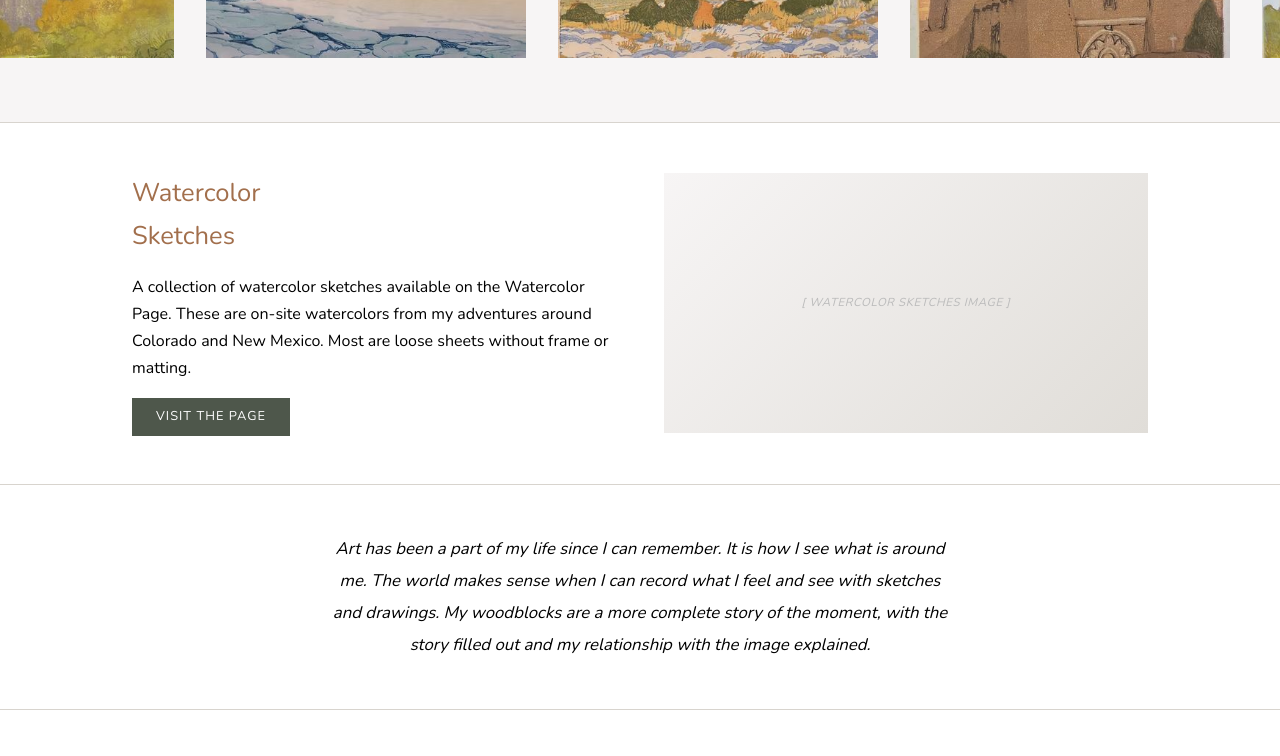
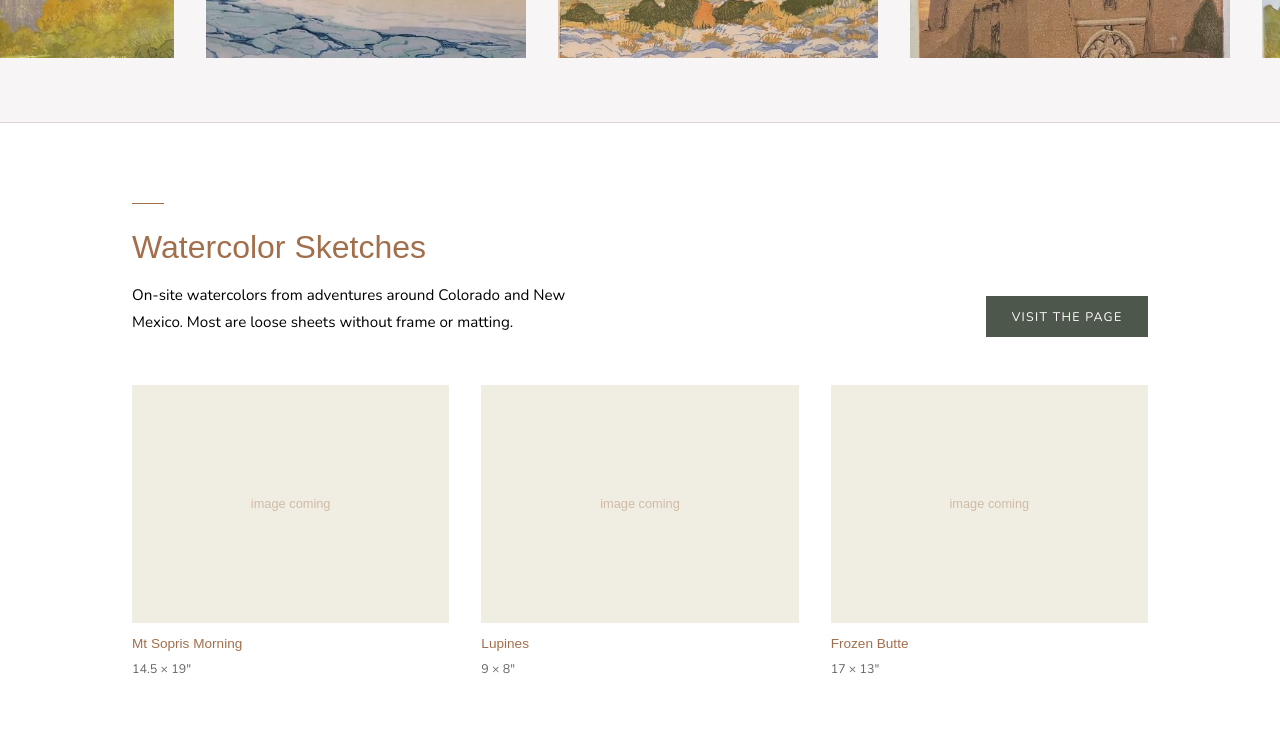
Before and after one commit to AppStudioPros/dc-art-press, a Next.js app: page / in a window 1280 px wide. Shown: the part 2140-2896 px from the top of the page. Built offline with nearby package versions, Linux system fonts and the light colour scheme; a web font is replaced by a local one.

Commit message:
design: watercolor sketches — 3-col static preview grid, placeholder slots ready for images, gallery label style

```diff
--- a/app/page.tsx
+++ b/app/page.tsx
@@ -113,19 +113,42 @@ export default function HomePage() {
       </section>
 
       {/* ── Watercolor Sketches ── */}
-      <section style={{ padding: '3rem 0', borderBottom: '1px solid var(--rule)' }}>
-        <div className="page-wrap" style={{ display: 'grid', gridTemplateColumns: '1fr 1fr', gap: '3rem', alignItems: 'center' }}>
-          <div>
-            <h2 style={{ fontFamily: 'var(--font-avenir), serif', color: 'var(--accent)', fontSize: '1.6rem', marginBottom: '1rem' }}>Watercolor<br />Sketches</h2>
-            <p>
-              A collection of watercolor sketches available on the Watercolor Page. These are on-site watercolors
-              from my adventures around Colorado and New Mexico. Most are loose sheets without frame or matting.
-            </p>
-            <Link href="/watercolors" style={{ display: 'inline-block', marginTop: '1rem', padding: '0.5rem 1.5rem', backgroundColor: 'var(--note-btn)', color: '#fff', textDecoration: 'none', fontSize: '0.8rem', letterSpacing: '0.08em', textTransform: 'uppercase' }}>
+      <section style={{ backgroundColor: '#fff', padding: '5rem 0', borderBottom: '1px solid var(--rule)' }}>
+        <div className="page-wrap">
+          {/* Header row */}
+          <div style={{ display: 'flex', alignItems: 'flex-end', justifyContent: 'space-between', marginBottom: '3rem', flexWrap: 'wrap', gap: '1.5rem' }}>
+            <div>
+              <div style={{ width: '32px', height: '1px', backgroundColor: '#A26F4C', marginBottom: '1rem' }} />
+              <h2 style={{ fontFamily: 'var(--font-fredericka), serif', color: '#A26F4C', fontSize: 'clamp(1.6rem, 2.5vw, 2.2rem)', marginBottom: '0.5rem' }}>Watercolor Sketches</h2>
+              <p style={{ fontFamily: 'var(--font-avenir), sans-serif', fontWeight: 300, fontSize: '0.95rem', lineHeight: 1.8, color: '#000', maxWidth: '480px' }}>
+                On-site watercolors from adventures around Colorado and New Mexico. Most are loose sheets without frame or matting.
+              </p>
+            </div>
+            <Link href="/watercolors" style={{ display: 'inline-block', padding: '0.6rem 1.6rem', backgroundColor: 'var(--note-btn)', color: '#fff', textDecoration: 'none', fontSize: '0.78rem', letterSpacing: '0.1em', textTransform: 'uppercase', whiteSpace: 'nowrap' }}>
               Visit The Page
             </Link>
           </div>
-          <div className="img-placeholder" style={{ height: '260px' }}>[ Watercolor sketches image ]</div>
+
+          {/* 3-column preview grid — swap src values when images arrive */}
+          <div style={{ display: 'grid', gridTemplateColumns: 'repeat(3, 1fr)', gap: '2rem' }}>
+            {[
+              { src: null, title: 'Mt Sopris Morning', dims: '14.5 × 19"' },
+              { src: null, title: 'Lupines', dims: '9 × 8"' },
+              { src: null, title: 'Frozen Butte', dims: '17 × 13"' },
+            ].map((item) => (
+              <div key={item.title}>
+                {item.src ? (
+                  <Image src={item.src} alt={item.title} width={400} height={320} style={{ width: '100%', height: 'auto', display: 'block' }} />
+                ) : (
+                  <div style={{ width: '100%', aspectRatio: '4/3', backgroundColor: '#F0EEE2', display: 'flex', alignItems: 'center', justifyContent: 'center' }}>
+                    <span style={{ fontFamily: 'var(--font-fredericka), serif', color: '#A26F4C', opacity: 0.4, fontSize: '0.8rem' }}>image coming</span>
+                  </div>
+                )}
+                <p style={{ fontFamily: 'var(--font-fredericka), serif', fontSize: '0.85rem', color: '#A26F4C', marginTop: '0.6rem' }}>{item.title}</p>
+                <p style={{ fontFamily: 'var(--font-avenir), sans-serif', fontWeight: 300, fontSize: '0.78rem', color: '#666', marginTop: '0.15rem' }}>{item.dims}</p>
+              </div>
+            ))}
+          </div>
         </div>
       </section>
 
```
